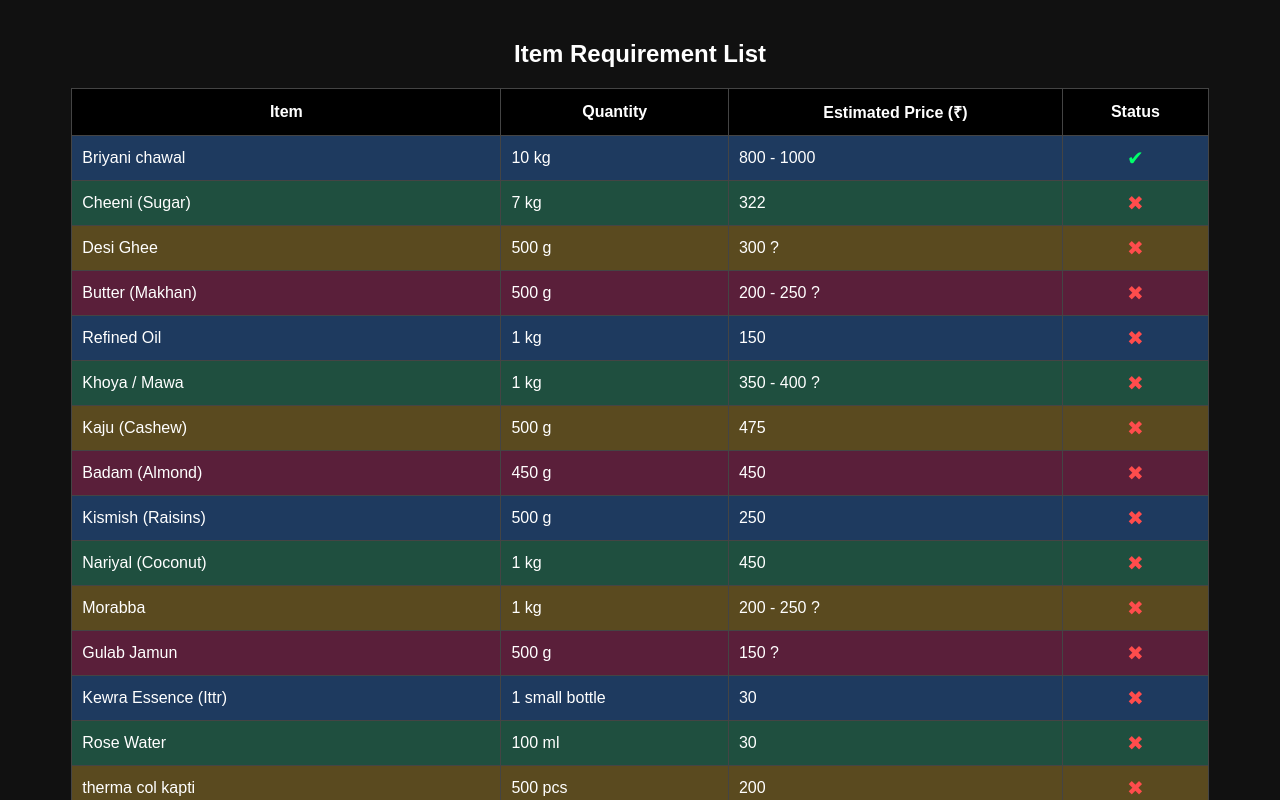
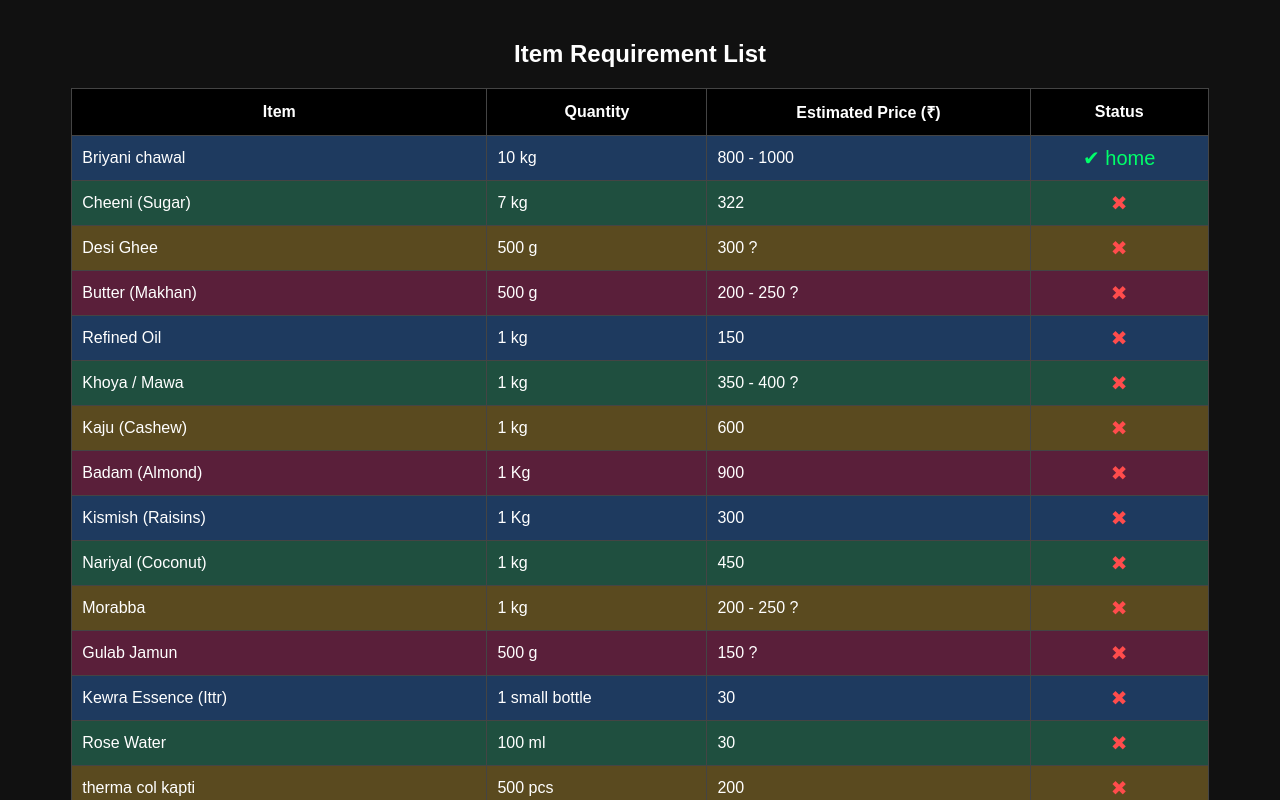
Before and after one commit to 01mddilshadbilal/10kg-Zarda-List, a plain HTML site: page index.html in a window 1280 px wide. Shown: the top 800 px of the page. Drawn offline with Linux system fonts and the light colour scheme.

Commit message:
Update index.html

```diff
--- a/index.html
+++ b/index.html
@@ -84,7 +84,7 @@ td {
                 <td>Briyani chawal</td>
                 <td>10 kg</td>
                 <td>800 - 1000</td>
-                <td class="status-yes">✔</td>
+                <td class="status-yes">✔ home</td>
             </tr>
 
             <tr class="row-green">
@@ -124,22 +124,22 @@ td {
 
             <tr class="row-yellow">
                 <td>Kaju (Cashew)</td>
-                <td>500 g</td>
-                <td>475</td>
-                <td class="status-no">✖</td>
+                <td>1 kg</td>
+                <td>600</td>
+                <td class="status-no">✖ </td>
             </tr>
 
             <tr class="row-pink">
                 <td>Badam (Almond)</td>
-                <td>450 g</td>
-                <td>450</td>
+                <td>1 Kg</td>
+                <td>900</td>
                 <td class="status-no">✖</td>
             </tr>
 
             <tr class="row-blue">
                 <td>Kismish (Raisins)</td>
-                <td>500 g</td>
-                <td>250</td>
+                <td>1 Kg</td>
+                <td>300</td>
                 <td class="status-no">✖</td>
             </tr>
 
```
